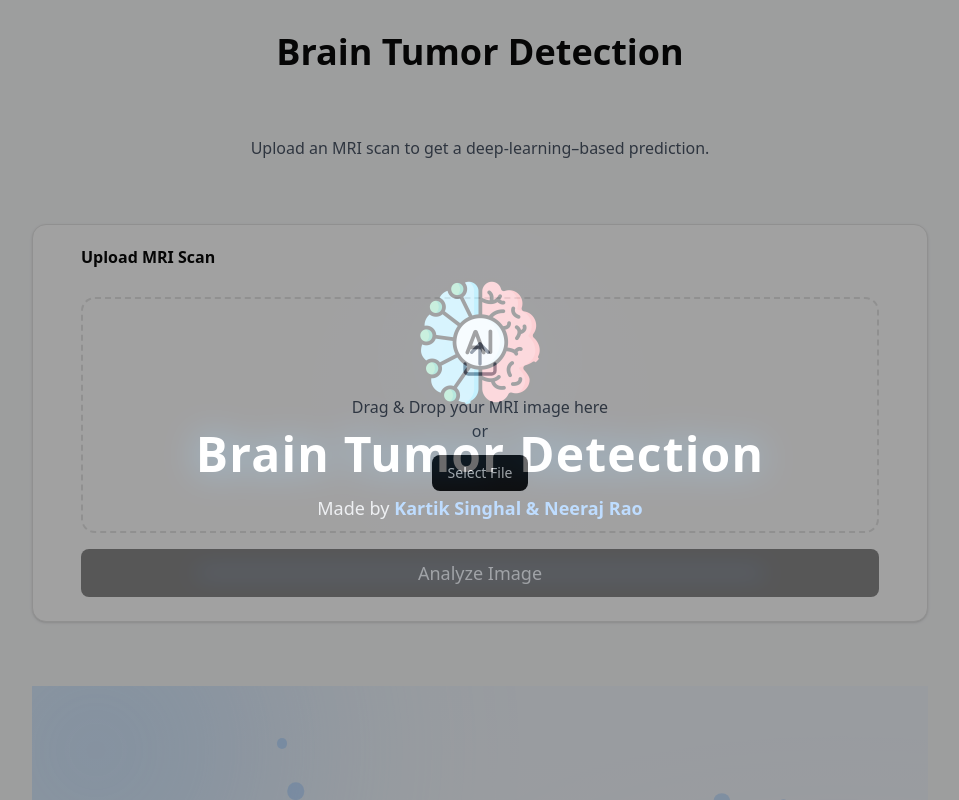
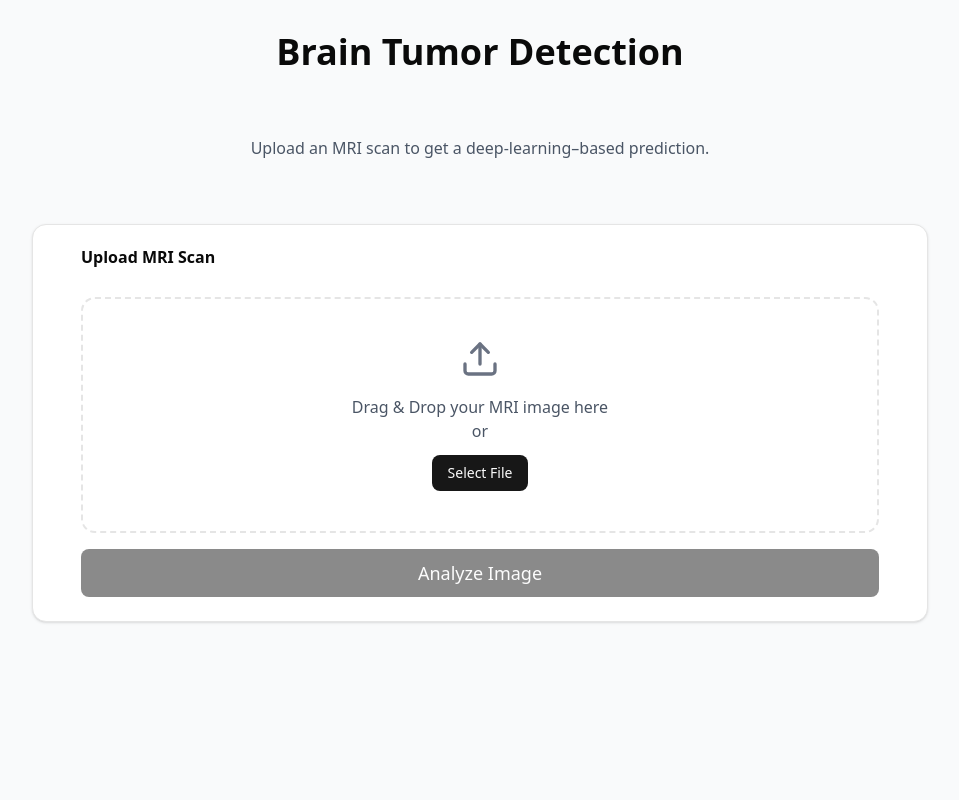
Before and after one commit to KARTIK2005/Ai-Brain-Tumor_Detection, a Next.js app in the folder frontend/: page / in a window 1280 px wide. Shown: the top 800 px of the page, without its empty margins (160-1119 px from the left). Built offline with nearby package versions, Linux system fonts and the light colour scheme.

Commit message:
feat(frontend): refactor About Us and Splash Screen components for improved animations and performance

```diff
--- a/frontend/components/AboutUs.tsx
+++ b/frontend/components/AboutUs.tsx
@@ -1,139 +1,145 @@
 "use client";
 
-import { motion } from "framer-motion";
-import React, { useEffect, useState } from "react";
+import { useRef, useMemo } from "react";
+import { motion, useInView } from "framer-motion";
 
-const teamMembers = [
-  {
-    name: "Kartik Singhal",
-    role: "AI Developer & System Architect",
-    avatar: "👨‍💻",
-    desc: "Passionate about deep learning, computer vision, and AI-driven solutions. Focused on building scalable ML systems and seamless user experiences.",
-  },
-  {
-    name: "Neeraj Rao",
-    role: "Frontend & Optimization Engineer",
-    avatar: "🧑‍💻",
-    desc: "Specializes in UI/UX engineering, performance optimization, and delivering highly polished, user-centric web applications with precision.",
-  },
-];
+/** Helper: Split sentence to words preserving spacing */
+function splitWords(text: string) {
+  return text.split(" ").map((w) => w + " ");
+}
+
+/** Word animation */
+const wordVariant = {
+  hidden: { opacity: 0, y: 18 },
+  visible: (i: number) => ({
+    opacity: 1,
+    y: 0,
+    transition: {
+      delay: i * 0.045,
+      duration: 0.55,
+      ease: "easeOut",
+    },
+  }),
+};
 
 export default function AboutUs() {
-  const [particles, setParticles] = useState<any[]>([]);
+  const secRef = useRef(null);
+  const inView = useInView(secRef, {
+    once: true,
+    margin: "-10% 0px -10% 0px",
+  });
 
-  /** ✅ CLIENT-ONLY PARTICLES (fixed hydration issue) */
-  useEffect(() => {
-    const generated = Array.from({ length: 20 }).map(() => {
-      return {
-        size: 6 + Math.random() * 12,
-        top: `${Math.random() * 100}%`,
-        left: `${Math.random() * 100}%`,
-        duration: 5 + Math.random() * 6,
-      };
-    });
-    setParticles(generated);
-  }, []);
+  // Person Introductions
+  const kartikText =
+    "I’m Kartik Singhal, a Computer Science undergraduate at B.K. Birla Institute of Engineering & Technology with hands-on experience in front-end development and UI/UX. I’ve worked with modern web technologies like React, Next.js, Tailwind, and MongoDB, and contributed to real-world projects during my internship at Kredmint Technologies. I enjoy building clean, responsive interfaces and have developed projects ranging from an AI-based crop disease detector to full-fledged web apps. I’m enthusiastic about creating user-focused digital experiences and continuously improving my skills in web development.";
+  const neerajText =
+    "I’m Neeraj Rao — a frontend and optimization engineer passionate about creating sleek, high-performance user interfaces. I specialize in blending modern design with technical precision to craft seamless digital experiences.";
+
+  const kartikWords = useMemo(() => splitWords(kartikText), []);
+  const neerajWords = useMemo(() => splitWords(neerajText), []);
 
   return (
-    <section className="relative py-28 px-6 max-w-6xl mx-auto overflow-hidden">
-
-      {/* 🌌 FIXED PARALLAX BACKGROUND */}
-      <div className="absolute inset-0 -z-10 overflow-hidden">
-
-        {/* Soft gradient */}
-        <motion.div
-          className="absolute inset-0 bg-gradient-to-b from-blue-50 to-white opacity-70"
-          initial={{ y: -40 }}
-          whileInView={{ y: 0 }}
-          transition={{ duration: 2, ease: "easeOut" }}
-        />
-
-        {/* Blurred glowing circles */}
-        <motion.div
-          initial={{ y: -80 }}
-          whileInView={{ y: 0 }}
-          transition={{ duration: 2, ease: "easeOut" }}
-          className="absolute -top-32 -left-32 w-96 h-96 bg-blue-300 rounded-full blur-[120px] opacity-40"
-        />
-
-        <motion.div
-          initial={{ y: -100 }}
-          whileInView={{ y: 0 }}
-          transition={{ duration: 2, ease: "easeOut" }}
-          className="absolute -bottom-32 -right-40 w-[500px] h-[500px] bg-purple-300 rounded-full blur-[140px] opacity-40"
-        />
-
-        {/* ✨ Client-only moving particles (SSR safe) */}
-        {particles.map((p, i) => (
-          <motion.div
-            key={i}
-            className="absolute bg-blue-400 rounded-full"
-            style={{
-              width: p.size,
-              height: p.size,
-              top: p.top,
-              left: p.left,
-              opacity: 0.25,
-            }}
-            animate={{
-              y: ["0%", "-35%", "0%"],
-              x: ["0%", "20%", "0%"],
-            }}
-            transition={{
-              duration: p.duration,
-              repeat: Infinity,
-              ease: "easeInOut",
-            }}
-          />
-        ))}
-      </div>
-
-      {/* Heading */}
+    <section ref={secRef} className="py-28 px-6 max-w-5xl mx-auto">
+      {/* Title */}
       <motion.h2
         initial={{ opacity: 0, y: 30 }}
-        whileInView={{ opacity: 1, y: 0 }}
-        transition={{ duration: 0.8 }}
-        viewport={{ once: true }}
-        className="text-4xl md:text-5xl font-extrabold text-center mb-16 text-gray-900"
+        animate={inView ? { opacity: 1, y: 0 } : {}}
+        transition={{ duration: 0.7 }}
+        className="text-4xl md:text-5xl font-extrabold text-center text-gray-900 mb-16"
       >
         About Us
       </motion.h2>
 
-      {/* Cards */}
-      <div className="grid md:grid-cols-2 gap-12">
-        {teamMembers.map((person, index) => (
-          <motion.div
-            key={index}
-            initial={{ opacity: 0, y: 60, rotateX: -15 }}
-            whileInView={{ opacity: 1, y: 0, rotateX: 0 }}
-            transition={{ duration: 1, ease: "easeOut" }}
-            viewport={{ once: true }}
-            whileHover={{ scale: 1.05, rotateX: 6, rotateY: -6 }}
-            className="bg-white p-8 rounded-2xl shadow-xl border border-gray-200 hover:shadow-2xl transform-gpu transition-all duration-300 backdrop-blur-md bg-opacity-80"
-          >
-            {/* Avatar */}
-            <div className="flex justify-center mb-6">
-              <div className="w-32 h-32 bg-gray-100 rounded-full flex items-center justify-center text-6xl shadow-inner">
-                {person.avatar}
-              </div>
-            </div>
+      {/* Person 1 — Kartik */}
+      <div className="mb-16">
+        <motion.h3
+          initial={{ opacity: 0, y: 25 }}
+          animate={inView ? { opacity: 1, y: 0 } : {}}
+          transition={{ duration: 0.7 }}
+          className="text-3xl font-bold text-blue-600 mb-4"
+        >
+          Kartik Singhal
+        </motion.h3>
 
-            {/* Name */}
-            <h3 className="text-2xl font-bold text-gray-800 text-center">
-              {person.name}
-            </h3>
+        <p className="text-lg md:text-xl text-gray-800 leading-relaxed">
+          {kartikWords.map((word, i) => (
+            <motion.span
+              key={i}
+              className="relative inline-block mr-[2px] pb-1"
+              variants={wordVariant}
+              initial="hidden"
+              animate={inView ? "visible" : "hidden"}
+              custom={i}
+            >
+              {/* background highlight */}
+              <motion.span
+                className="absolute inset-0 bg-blue-200/40 rounded-sm -z-10"
+                initial={{ scaleX: 0, opacity: 0 }}
+                animate={
+                  inView
+                    ? {
+                        scaleX: 1,
+                        opacity: 1,
+                        transition: {
+                          delay: i * 0.045,
+                          duration: 0.35,
+                          ease: "easeOut",
+                        },
+                      }
+                    : {}
+                }
+                style={{ transformOrigin: "left" }}
+              />
+              {word}
+            </motion.span>
+          ))}
+        </p>
+      </div>
 
-            {/* Role */}
-            <p className="text-blue-600 font-medium text-center mt-1">
-              {person.role}
-            </p>
+      {/* Person 2 — Neeraj */}
+      <div>
+        <motion.h3
+          initial={{ opacity: 0, y: 25 }}
+          animate={inView ? { opacity: 1, y: 0 } : {}}
+          transition={{ duration: 0.7 }}
+          className="text-3xl font-bold text-purple-600 mb-4"
+        >
+          Neeraj Rao
+        </motion.h3>
 
-            {/* Description */}
-            <p className="text-gray-600 mt-4 leading-relaxed text-center">
-              {person.desc}
-            </p>
-          </motion.div>
-        ))}
+        <p className="text-lg md:text-xl text-gray-800 leading-relaxed">
+          {neerajWords.map((word, i) => (
+            <motion.span
+              key={i}
+              className="relative inline-block mr-[2px] pb-1"
+              variants={wordVariant}
+              initial="hidden"
+              animate={inView ? "visible" : "hidden"}
+              custom={i}
+            >
+              {/* background highlight */}
+              <motion.span
+                className="absolute inset-0 bg-purple-200/40 rounded-sm -z-10"
+                initial={{ scaleX: 0, opacity: 0 }}
+                animate={
+                  inView
+                    ? {
+                        scaleX: 1,
+                        opacity: 1,
+                        transition: {
+                          delay: i * 0.045,
+                          duration: 0.35,
+                          ease: "easeOut",
+                        },
+                      }
+                    : {}
+                }
+                style={{ transformOrigin: "left" }}
+              />
+              {word}
+            </motion.span>
+          ))}
+        </p>
       </div>
     </section>
   );
--- a/frontend/components/ui/SplashScreen.tsx
+++ b/frontend/components/ui/SplashScreen.tsx
@@ -1,96 +1,133 @@
 "use client";
 
-import { motion, AnimatePresence } from "framer-motion";
-import { useState, useEffect } from "react";
+import { useEffect, useRef, useState, useMemo } from "react";
+import { motion } from "framer-motion";
+
+const logoUrl = "/logo.png"; // your uploaded logo
+
+/** Split a string into characters preserving spaces */
+function splitToChars(text: string) {
+  return Array.from(text).map((ch) => (ch === " " ? "\u00A0" : ch));
+}
+
+function computeCenterDistances(n: number) {
+  const center = (n - 1) / 2;
+  return Array.from({ length: n }, (_, i) => Math.abs(i - center));
+}
 
 export default function SplashScreen() {
   const [show, setShow] = useState(true);
 
+  // Hide animation after X seconds
   useEffect(() => {
-    const timer = setTimeout(() => setShow(false), 5000); // 5 sec animation
+    const timer = setTimeout(() => setShow(false), 4000); // 4 sec
     return () => clearTimeout(timer);
   }, []);
 
+  const title = "Brain Tumor Detection";
+  const subtitle = "AI · MRI · Precision";
+
+  const chars = useMemo(() => splitToChars(title), [title]);
+  const distances = useMemo(() => computeCenterDistances(chars.length), [chars.length]);
+
+  const maxDistance = Math.max(...distances);
+
+  // rolling character animation
+  const charVariant = {
+    hidden: { y: 40, rotateX: 40, opacity: 0 },
+    visible: (d: number) => ({
+      y: 0,
+      rotateX: 0,
+      opacity: 1,
+      transition: {
+        delay: d * 0.08,
+        duration: 0.7,
+        ease: [0.25, 0.8, 0.25, 1],
+      },
+    }),
+  };
+
+  const containerVariant = {
+    hidden: { opacity: 1 },
+    visible: {
+      opacity: 1,
+      transition: { when: "beforeChildren" },
+    },
+  };
+
+  const subtitleVariant = {
+    hidden: { y: 24, opacity: 0 },
+    visible: {
+      y: 0,
+      opacity: 1,
+      transition: { delay: 0.8 + maxDistance * 0.08, duration: 0.8 },
+    },
+  };
+
   return (
-    <AnimatePresence>
-      {show && (
     <motion.div
       initial={{ opacity: 1 }}
-          exit={{ opacity: 0 }}
-          transition={{ duration: 1.6, ease: "easeOut" }}
-          className="fixed inset-0 bg-black flex items-center justify-center z-[9999] overflow-hidden"
+      animate={{ opacity: show ? 1 : 0 }}
+      transition={{ duration: 1.2, ease: "easeOut" }}
+      className={`fixed inset-0 z-9999 flex items-center justify-center
+                  bg-black text-white pointer-events-none`}
     >
-          {/* DIGITAL BLUE GLOW BACKGROUND */}
-          <div className="absolute inset-0 opacity-20 pointer-events-none">
+      {/* Background glow */}
+      <div className="absolute inset-0 -z-10 bg-linear-to-b from-black to-[#061021] opacity-95" />
+
       <motion.div
-              className="w-full h-full bg-[radial-gradient(circle_at_center,rgba(0,150,255,0.25),transparent)]"
-              animate={{ opacity: [0.1, 0.3, 0.1] }}
-              transition={{ duration: 4, repeat: Infinity, ease: "easeInOut" }}
-            />
-          </div>
-
-          {/* MAIN SPLASH CONTENT */}
-          <motion.div
-            initial={{ scale: 0.7, opacity: 0, filter: "blur(20px)" }}
-            animate={{ scale: 1, opacity: 1, filter: "blur(0px)" }}
-            transition={{ duration: 1.4, ease: "easeOut" }}
-            className="text-center relative"
+        className="text-center px-6 py-12"
+        variants={containerVariant}
+        initial="hidden"
+        animate="visible"
       >
-            {/* NEON SCANNING LINE */}
-            <motion.div
-              className="absolute top-0 left-0 w-full h-full"
-              initial={{ y: "-120%" }}
-              animate={{ y: ["-120%", "120%"] }}
-              transition={{ duration: 2.5, delay: 0.6, ease: "linear" }}
-            >
-              <div className="w-full h-1 bg-blue-500 blur-md opacity-70"></div>
-            </motion.div>
-
-            {/* LOGO */}
+        {/* Logo */}
         <motion.img
-              src="/logo.png"
-              alt="Logo"
-              className="w-32 mx-auto drop-shadow-[0_0_25px_rgba(0,150,255,0.75)]"
-              initial={{ opacity: 0, y: 20, filter: "blur(15px)" }}
-              animate={{ opacity: 1, y: 0, filter: "blur(0px)" }}
-              transition={{ delay: 0.8, duration: 1.2, ease: "easeOut" }}
+          src={logoUrl}
+          alt="logo"
+          className="mx-auto w-28 h-auto mb-6 drop-shadow-[0_8px_30px_rgba(0,150,255,0.45)]"
+          initial={{ scale: 0.85, opacity: 0 }}
+          animate={{ scale: 1, opacity: 1, transition: { delay: 0.06, duration: 0.9 } }}
         />
 
-            {/* TITLE */}
-            <motion.h1
-              className="text-4xl md:text-5xl font-extrabold text-white tracking-wide mt-6 drop-shadow-[0_0_18px_rgba(0,150,255,0.7)]"
-              initial={{ opacity: 0, y: 25 }}
-              animate={{ opacity: 1, y: 0 }}
-              transition={{ delay: 1.4, duration: 1.0, ease: "easeOut" }}
+        {/* Rolling title */}
+        <h1 className="text-3xl md:text-5xl lg:text-6xl font-extrabold tracking-tight leading-tight">
+          {chars.map((ch, i) => (
+            <motion.span
+              key={i}
+              custom={distances[i]}
+              variants={charVariant}
+              initial="hidden"
+              animate="visible"
+              className="inline-block"
             >
-              Brain Tumor Detection
-            </motion.h1>
+              <span className="inline-block px-0.5">{ch}</span>
+            </motion.span>
+          ))}
+        </h1>
 
-            {/* SUBTITLE */}
+        {/* Subtitle */}
         <motion.p
-              className="text-gray-300 mt-4 text-lg"
-              initial={{ opacity: 0 }}
-              animate={{ opacity: 1 }}
-              transition={{ delay: 2.0, duration: 1.2, ease: "easeOut" }}
+          className="mt-4 text-sm md:text-base text-slate-200/90"
+          initial="hidden"
+          animate="visible"
+          variants={subtitleVariant}
         >
-              Made by{" "}
-              <span className="text-blue-400 font-semibold">
-                Kartik Singhal & Neeraj Rao
-              </span>
+          {subtitle}
         </motion.p>
 
-            {/* BLUE GLOW PULSE */}
         <motion.div
-              className="absolute inset-0 rounded-full"
-              initial={{ opacity: 0 }}
-              animate={{ opacity: [0.2, 0.45, 0.2] }}
-              transition={{ duration: 3.5, repeat: Infinity }}
+          className="mt-6 flex items-center justify-center gap-3 opacity-80"
+          initial={{ opacity: 0, y: 8 }}
+          animate={{
+            opacity: 1,
+            y: 0,
+            transition: { delay: 1.2 + maxDistance * 0.08 },
+          }}
         >
-              <div className="w-40 h-40 bg-blue-500 mx-auto rounded-full blur-3xl opacity-20"></div>
+          <div className="px-3 py-1 rounded-full bg-white/6 text-xs">Made by Kartik Singhal & Neeraj Rao</div>
         </motion.div>
       </motion.div>
     </motion.div>
-      )}
-    </AnimatePresence>
   );
 }
```
Lines whose indentation alone changed are shown as unchanged.
